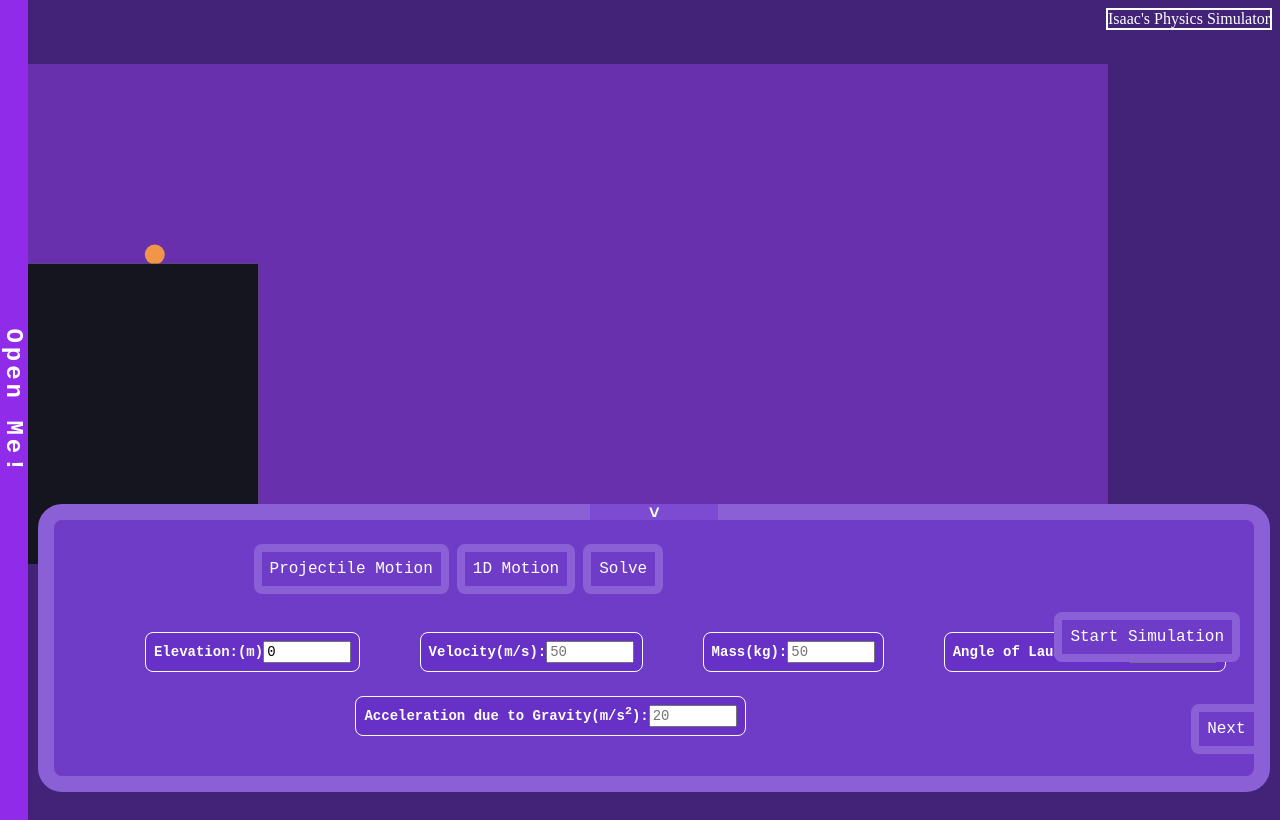
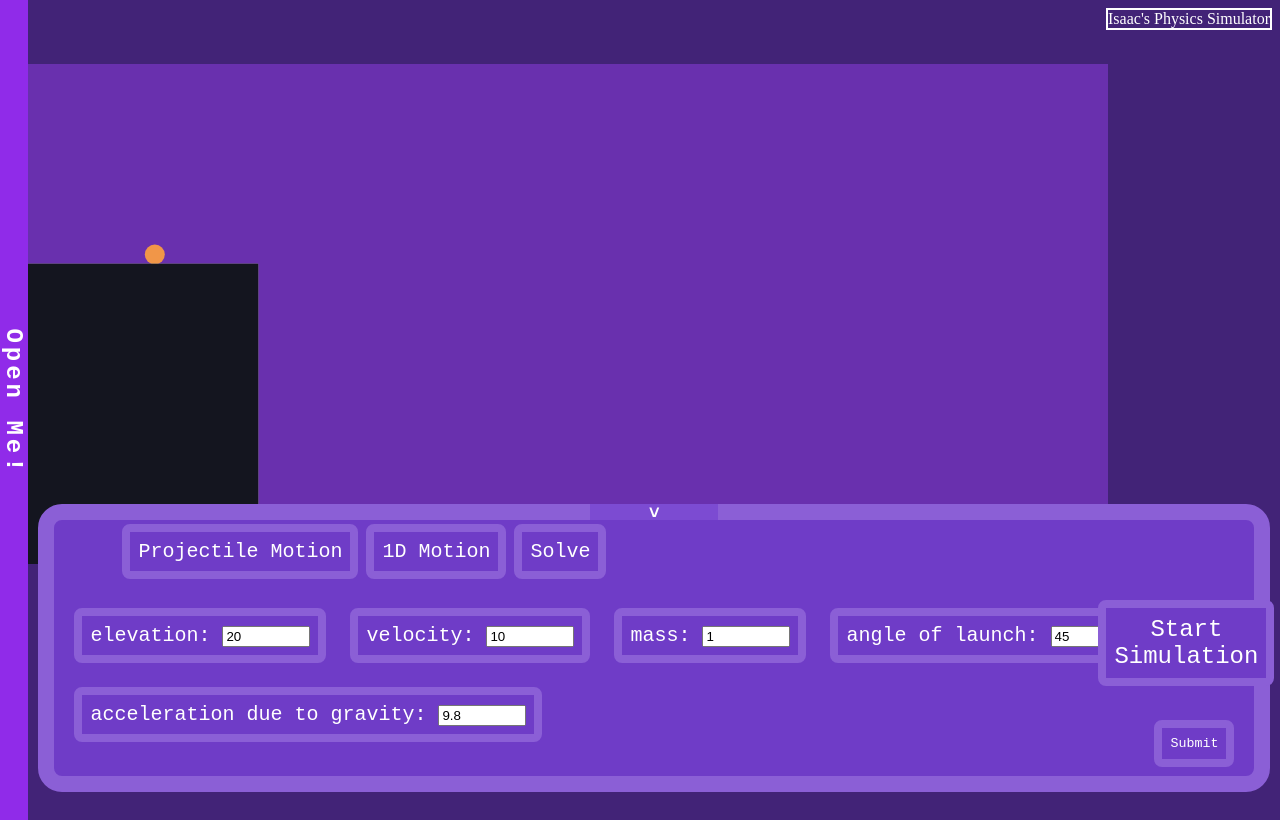
Before and after one commit to GeetHubUser814/Physics-Sim2, a React (Vite) app in the folder Physics-simulator-app/: page / in a window 1280 px wide. Both pictures are taken after a click on the button "Projectile Motion". Built offline with nearby package versions, Linux system fonts and the light colour scheme.

Commit message:
FIXED THE FORMS, INSTALLED ZUSTAND BUT NOT WORKING

```diff
--- a/Physics-simulator-app/src/App.jsx
+++ b/Physics-simulator-app/src/App.jsx
@@ -6,7 +6,6 @@ import ForceMatter from './ForceMatter.jsx';
 import WEPMatter from './WEPMatter.jsx';
 import LinearMMatter from './LinearMMatter.jsx';
 import DashBoard from './DashBoard.jsx';
-import StartButton from './StartButton.jsx';
 
 function App() {
   return(
@@ -18,7 +17,6 @@ function App() {
       <LinearMMatter/>
       <DashBoard/>
       <UnitSlider/>
-      <StartButton/>
     </>
   );
 }
--- a/Physics-simulator-app/src/DashKinematics.jsx
+++ b/Physics-simulator-app/src/DashKinematics.jsx
@@ -1,4 +1,5 @@
 import React, {useEffect, useRef, useState} from 'react';
+import {useNumberStore} from "./useNumberStore";
 
 function DashKinematics() {
 
@@ -8,14 +9,6 @@ function DashKinematics() {
     const [isOpenOneDMotion, setIsOpenOneDMotion] = useState(false);
     const [isOpenSolveProjectile, setIsOpenSolveProjectile] = useState(false);
     const[isOpenSolveOneD, setIsOpenSolveOneD] = useState(false);
-
-    /*SIMULATION STUFF*/
-    const[elevation_p, setElevation_p] = useState(0);
-    const[velocity_p, setVelocity_p] = useState(0);
-
-    function handleChange(event){
-        setElevation_p(event.target.value);
-    }
 
 
     function dashOpenClose(){
@@ -81,6 +74,33 @@ function DashKinematics() {
         }
     }, []);
 
+    const [projectileSim, setProjectileSim] = useState({
+        elevation: 20,
+        velocity: 10,
+        mass: 1,
+        launchAngle: 45,
+        gravAcceleration: 9.8,
+    });
+
+    const handleInputChange = (e) => {
+        const {name, value, type} = e.target;
+
+        const finalValue = type === 'number' ? Number(value) : value;
+
+        setProjectileSim((prevProjectileSim) => ({
+            ...prevProjectileSim,
+            [name]: finalValue,
+        }));
+    };
+
+    const handleSubmit = (e) => {
+        e.preventDefault();
+
+        console.log(projectileSim);
+    };
+
+
+
     return(
         <div>
             {isOpen && (
@@ -91,71 +111,67 @@ function DashKinematics() {
                 </div>
             )}
             {(isOpen && isOpenProjectile) && (
-            <div className="kinematicsDash">
-                <div className="dashForm">
-                    <label htmlFor="elevation">Elevation:(m)</label>
-                    <input type="number" id="elevation" name="elevation" placeholder="50" min="0" max="100" value={elevation_p} onChange={handleChange}></input>
+            <form className="containerForm" onSubmit={handleSubmit}>
+                <div className="inputDiv">
+                    <label>elevation: </label>
+                    <input
+                    type="number"
+                    name="elevation"
+                    value={projectileSim.elevation}
+                    onChange={handleInputChange}
+                    />
                 </div>
 
-                <div className="dashForm">
-                    <label htmlFor="velocity">Velocity(m/s):</label>
-                    <input type="number" id="velocity" name="velocity" placeholder="50" min="0" max="100"></input>
+                <div className="inputDiv">
+                    <label>velocity: </label>
+                    <input
+                    type="number"
+                    name="velocity"
+                    value={projectileSim.velocity}
+                    onChange={handleInputChange}
+                    />
                 </div>
 
-                <div className="dashForm">
-                    <label htmlFor="mass">Mass(kg):</label>
-                    <input type="number" id="mass" name="mass" placeholder="50" min="0" max="100"></input>
+                <div className="inputDiv">
+                    <label>mass: </label>
+                    <input
+                    type="number"
+                    name="mass"
+                    value={projectileSim.mass}
+                    onChange={handleInputChange}
+                    />
                 </div>
 
-                <div className="dashForm">
-                    <label htmlFor="angle">Angle of Launch(deg):</label>
-                    <input type="number" id="angle" name="angle" placeholder="45" min="0" max="90"></input>
+                <div className="inputDiv">
+                    <label>angle of launch: </label>
+                    <input
+                    type="number"
+                    name="launchAngle"
+                    value={projectileSim.launchAngle}
+                    onChange={handleInputChange}
+                    />
                 </div>
 
-                <div className="dashForm">
-                    <label htmlFor="gravity">Acceleration due to Gravity(m/s<sup>2</sup>):</label>
-                    <input type="number" id="gravity" name="gravity" placeholder="20" min="0.1" max="40"></input>
+                <div className="inputDiv">
+                    <label>acceleration due to gravity: </label>
+                    <input
+                    type="number"
+                    name="gravAcceleration"
+                    value={projectileSim.gravAcceleration}
+                    onChange={handleInputChange}
+                    />
                 </div>
 
-                <div className="nextBtn">
-                    <button className="dashBtn" onClick={() => {console.log(elevation)}}>Next</button>
-                </div>
-            </div>
+                <button className="submitBtn" type="submit">Submit</button>
+            </form>
             )}
             {(isOpen && isOpenOneDMotion) && (
             <div className="kinematicsDash">
-                <div className="dashForm">
-                    <label htmlFor="initialVelocity">Initial velocity(m/s):</label>
-                    <input type="number" id="initialVeloctiy" name="initialVeloctiy" placeholder="50" min="0" max="100"></input>
-                </div>
 
-                <div className="dashForm">
-                    <label htmlFor="acceleration">Acceleration(m/s<sup>2</sup>):</label>
-                    <input type="number" id="acceleration" name="acceleration" placeholder="20" min="0" max="40"></input>
-                </div>
-
-                <div className="dashForm">
-                    <label htmlFor="accelerationDirection">Accleration is in the same Direction as Velocity:</label>
-                    <input type="checkbox" id="accelerationDirection" name="accelerationDirection"></input>
-                </div>
-
-                <div className="nextBtn">
-                    <button className="dashBtn">Next</button>
-                </div>
             </div>
             )}
             {(isOpen && isOpenSolve) && (
             <div className="kinematicsDash">
-                <p className="solveFor">Solve For: </p>
-
-                <div className="solveForBack">
-                    <button className="dashBtn" onClick={solveProjectileBtn}>Projectile Motion</button>
-                </div>
-
-                <div className="solveForBack">
-                    <button className="dashBtn" onClick={solveOneDBtn}>1D Motion</button>
-                </div>
-
 
 
             </div>
@@ -216,8 +232,24 @@ function DashKinematics() {
                 </div>
             </div>
             )}
+
+            <button className="startBtn">Start Simulation</button>
         </div>
     );
 }
 
 export default DashKinematics
+
+/*
+Projectile Motion-
+    elevation, velocity, mass, angle of launch, acceleration due to gravity
+1D Motion-
+    velocity, acceleration, acceleration in the same direction of velocity, time
+Sovle-
+    Projectile-
+        range, max height, time in the air, initial velocity, final velocity, angle of launch
+    1D Motion-
+        Displacement, Distance, Time, Initial Velocity, Final Velocity, Acceleration
+
+
+*/
--- a/Physics-simulator-app/src/StartButton.jsx
+++ /dev/null
@@ -1,11 +0,0 @@
-import React, {useState, useEffect, useRef} from 'react';
-
-function StartButton(){
-
-    return(
-        <div>
-            <button className="startBtn">Start Simulation</button>
-        </div>
-    );
-}
-export default StartButton
--- a/Physics-simulator-app/src/index.css
+++ b/Physics-simulator-app/src/index.css
@@ -126,9 +126,9 @@ body{
 }
 .startBtn{
   position: absolute;
-  top: 76.5vh;
-  right: 5vh;
-  font-size: 1.25vw;
+  left: 80vw;
+  top: 10vh;
+  font-size: 3vh;
   padding: 1vh;
   font-family: monospace;
   border: 1vh solid;
@@ -147,7 +147,7 @@ body{
 .dashBtn{
   position: relative;
   margin-left: 1vh;
-  font-size: 1.25vw;
+  font-size: 2.5vh;
   padding: 1vh;
   font-family: monospace;
   border: 1vh solid;
@@ -159,7 +159,7 @@ body{
 }
 .dashBtn:hover{
   cursor: pointer;
-  transform: scale(110%);
+  transform: scale(105%);
   background-color: rgb(123, 78, 201);
   border-color: rgb(162, 129, 218);
 }
@@ -200,56 +200,51 @@ body{
   cursor: pointer;
   background-color: rgb(127, 82, 207);
 }
-.kinematicsDash{
+.kinematicsBtns{
+  position: relative;
+  top: 0.5vh;
+  width: 145vh;
+  left: 5vh;
+}
+.containerForm{
+  height: 25vh;
+  width: 145vh;
+  display: flex;
+  flex-wrap: wrap;
+  align-content: center;
+  gap: 3vh;
+}
+.inputDiv{
+  border: 0.1vh solid;
+  font-size: 2.5vh;
+  height: max-content;
+  padding: 1vh;
+  font-family: monospace;
+  border: 1vh solid;
+  border-radius: 1vh;
+  background-color: rgb(111, 60, 199);
+  border-color: rgb(139, 95, 214);
+  color: white;
+}
+.inputDiv input[type = "number"]{
+  width: 10vh;
+}
+.submitBtn{
+  font-family: monospace;
+  border: 1vh solid;
+  border-radius: 1vh;
+  background-color: rgb(111, 60, 199);
+  border-color: rgb(139, 95, 214);
+  padding: 1vh;
+  color: white;
   position: absolute;
-  width: 150vh;
-  height: 16vh;
-  left: -40vh;
-  top: 10vh;
-  display: flex;
-  justify-content: space-evenly;
-  flex-wrap: wrap;
+  top: 25vh;
+  left: 135vh;
+  transition: all, 0.15s ease-in-out;
 }
-.dashForm{
-  font-family: monospace;
-  font-weight: bold;
-  font-size: 1.75vh;
-  position: relative;
-  top: 4vh;
-  height: max-content;
-  border: 0.2vh solid;
-  border-radius: 1vh;
-  padding: 1vh;
-  background-color: rgb(103, 48, 198);
+.submitBtn:hover{
+  cursor: pointer;
+  transform: scale(105%);
+  background-color: rgb(123, 78, 201);
+  border-color: rgb(162, 129, 218);
 }
-.dashForm input{
-  width: 10vh;
-  font-family: monospace;
-  font-size: 1.75vh;
-}
-.dashForm input:focus{
-  color: rgb(144, 80, 255);
-}
-.kinematicsBtns{
-  display: flex;
-  justify-content: space-evenly;
-  margin-left: 10vh;
-  position: relative;
-  top: 3vh;
-  left: -30vh;
-}
-.solveFor{
-  position: absolute;
-  top: -1vh;
-  font-size: 2vh;
-  font-weight: bolder;
-}
-.nextBtn button{
-  position: absolute;
-  top: 13vh;
-  right: 3vh;
-}
-.solveForBack{
-  position: relative;
-  top: 5vh;
-}
--- /dev/null
+++ b/Physics-simulator-app/src/useNumberStore.js
@@ -0,0 +1,6 @@
+import {create} from "zustand";
+
+export const useNumberStore = create((set) => ({
+    numberArray: [],
+    setNumbers: (newNumbers) => set({numberArray: newNumbers}),
+}));
--- a/package.json
+++ b/package.json
@@ -11,6 +11,7 @@
   "license": "ISC",
   "type": "commonjs",
   "dependencies": {
-    "matter-js": "^0.20.0"
+    "matter-js": "^0.20.0",
+    "zustand": "^5.0.14"
   }
 }
```
Also changed, not shown: 1 other file (tests, documents, lock files or other folders).
